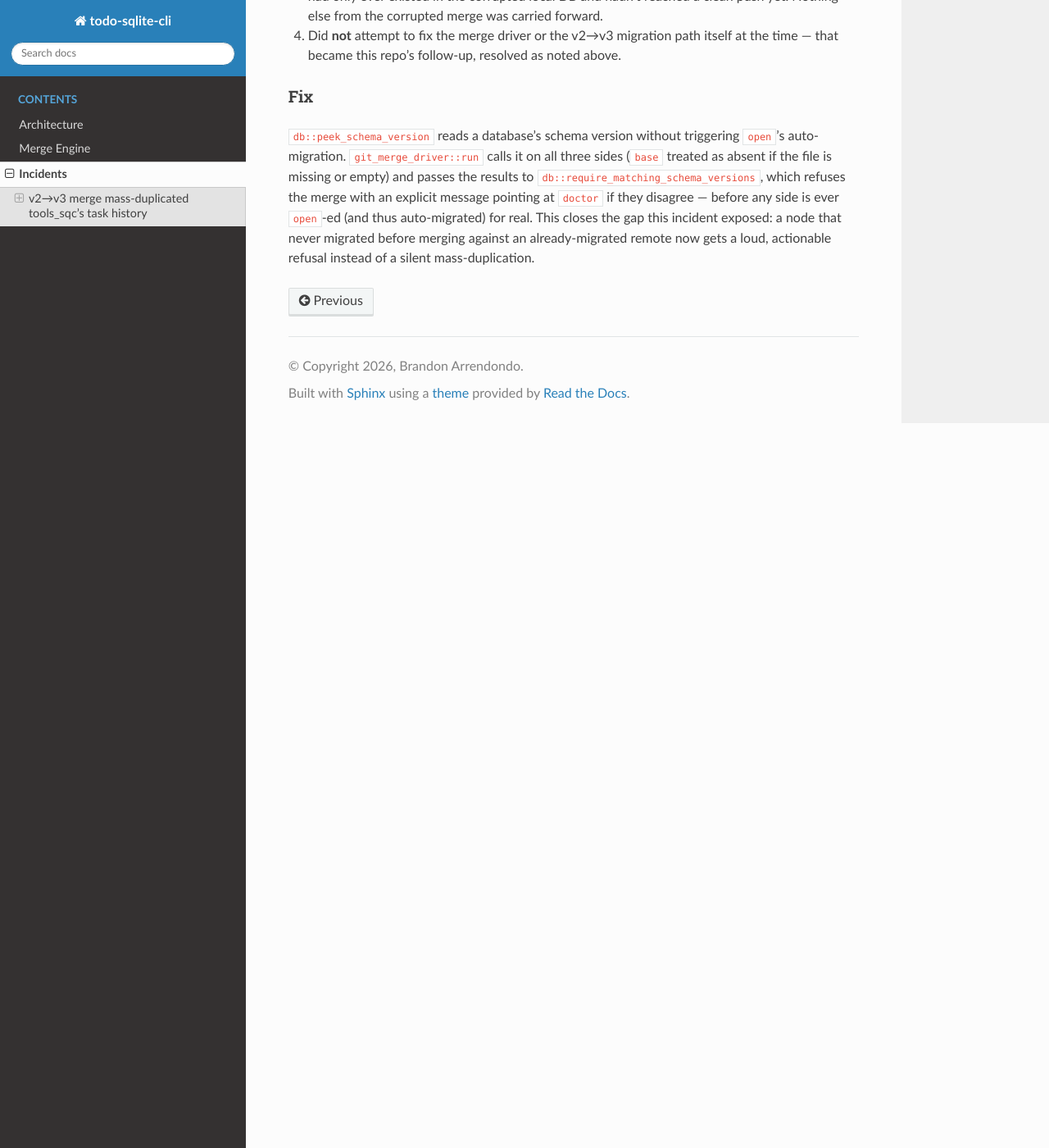
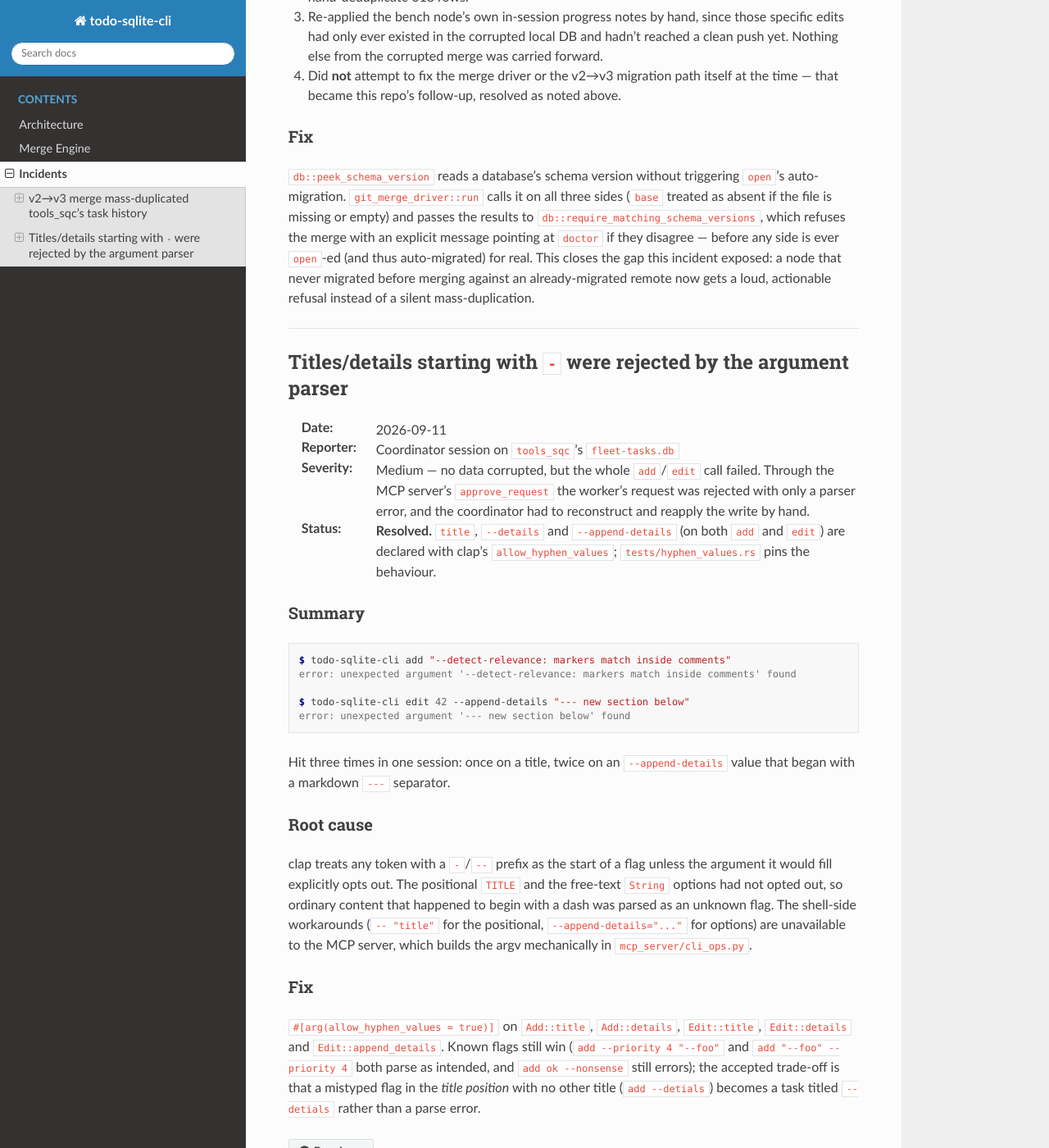
Before and after one commit to brandon-arrendondo/todo-sqlite-cli, a Sphinx documentation site: the page built from docs/incidents.rst, in a window 1280 px wide and 1400 px high, scrolled down 2266 px. Shown: the whole window at 82% size. Built offline with Sphinx 7.4.7 and the Read the Docs theme 3.1.0, drawn with Linux system fonts in a browser that asks for light colours; some of the changed text lies outside the part shown.

Commit message:
fix: accept titles and details values that start with a dash
`add "--foo: ..."` and `edit N --append-details "--- ..."` failed with
clap's "unexpected argument" because free-text arguments had not opted
out of flag detection. This blocked the MCP server's approve_request
path, which builds argv mechanically and can't use the `--` / `--flag=`
shell workarounds.

Set allow_hyphen_values on Add::title, Add::details, Edit::title,
Edit::details and Edit::append_details. Known flags still take
precedence and unknown flags after a title still error.

Co-Authored-By: Claude Opus 5 (1M context) <noreply@anthropic.com>
Claude-Session: https://claude.ai/code/session_018YQfbWHi8cuSpHYUU9KGuD

```diff
--- a/docs/incidents.rst
+++ b/docs/incidents.rst
@@ -2,7 +2,7 @@ Incidents
 =========
 
 Real production incidents that shaped current safeguards in the merge
-engine. Kept as a permanent record — the guard each incident produced only
+engine and CLI. Kept as a permanent record — the guard each incident produced only
 makes sense in light of what it prevents.
 
 .. contents:: Contents
@@ -132,3 +132,54 @@ is ever ``open``-ed (and thus auto-migrated) for real. This closes the gap
 this incident exposed: a node that never migrated before merging against
 an already-migrated remote now gets a loud, actionable refusal instead of
 a silent mass-duplication.
+
+---------------------------------------------------------------------------
+
+Titles/details starting with ``-`` were rejected by the argument parser
+----------------------------------------------------------------------
+
+:Date: 2026-09-11
+:Reporter: Coordinator session on ``tools_sqc``'s ``fleet-tasks.db``
+:Severity: Medium — no data corrupted, but the whole ``add``/``edit`` call
+   failed. Through the MCP server's ``approve_request`` the worker's
+   request was rejected with only a parser error, and the coordinator had
+   to reconstruct and reapply the write by hand.
+:Status: **Resolved.** ``title``, ``--details`` and ``--append-details``
+   (on both ``add`` and ``edit``) are declared with clap's
+   ``allow_hyphen_values``; ``tests/hyphen_values.rs`` pins the behaviour.
+
+Summary
+~~~~~~~
+
+.. code-block:: console
+
+   $ todo-sqlite-cli add "--detect-relevance: markers match inside comments"
+   error: unexpected argument '--detect-relevance: markers match inside comments' found
+
+   $ todo-sqlite-cli edit 42 --append-details "--- new section below"
+   error: unexpected argument '--- new section below' found
+
+Hit three times in one session: once on a title, twice on an
+``--append-details`` value that began with a markdown ``---`` separator.
+
+Root cause
+~~~~~~~~~~
+
+clap treats any token with a ``-``/``--`` prefix as the start of a flag
+unless the argument it would fill explicitly opts out. The positional
+``TITLE`` and the free-text ``String`` options had not opted out, so
+ordinary content that happened to begin with a dash was parsed as an
+unknown flag. The shell-side workarounds (``-- "title"`` for the
+positional, ``--append-details="..."`` for options) are unavailable to the
+MCP server, which builds the argv mechanically in ``mcp_server/cli_ops.py``.
+
+Fix
+~~~
+
+``#[arg(allow_hyphen_values = true)]`` on ``Add::title``, ``Add::details``,
+``Edit::title``, ``Edit::details`` and ``Edit::append_details``. Known
+flags still win (``add --priority 4 "--foo"`` and ``add "--foo" --priority
+4`` both parse as intended, and ``add ok --nonsense`` still errors); the
+accepted trade-off is that a mistyped flag in the *title position* with no
+other title (``add --detials``) becomes a task titled ``--detials`` rather
+than a parse error.
```
Also changed, not shown: 3 other files.
